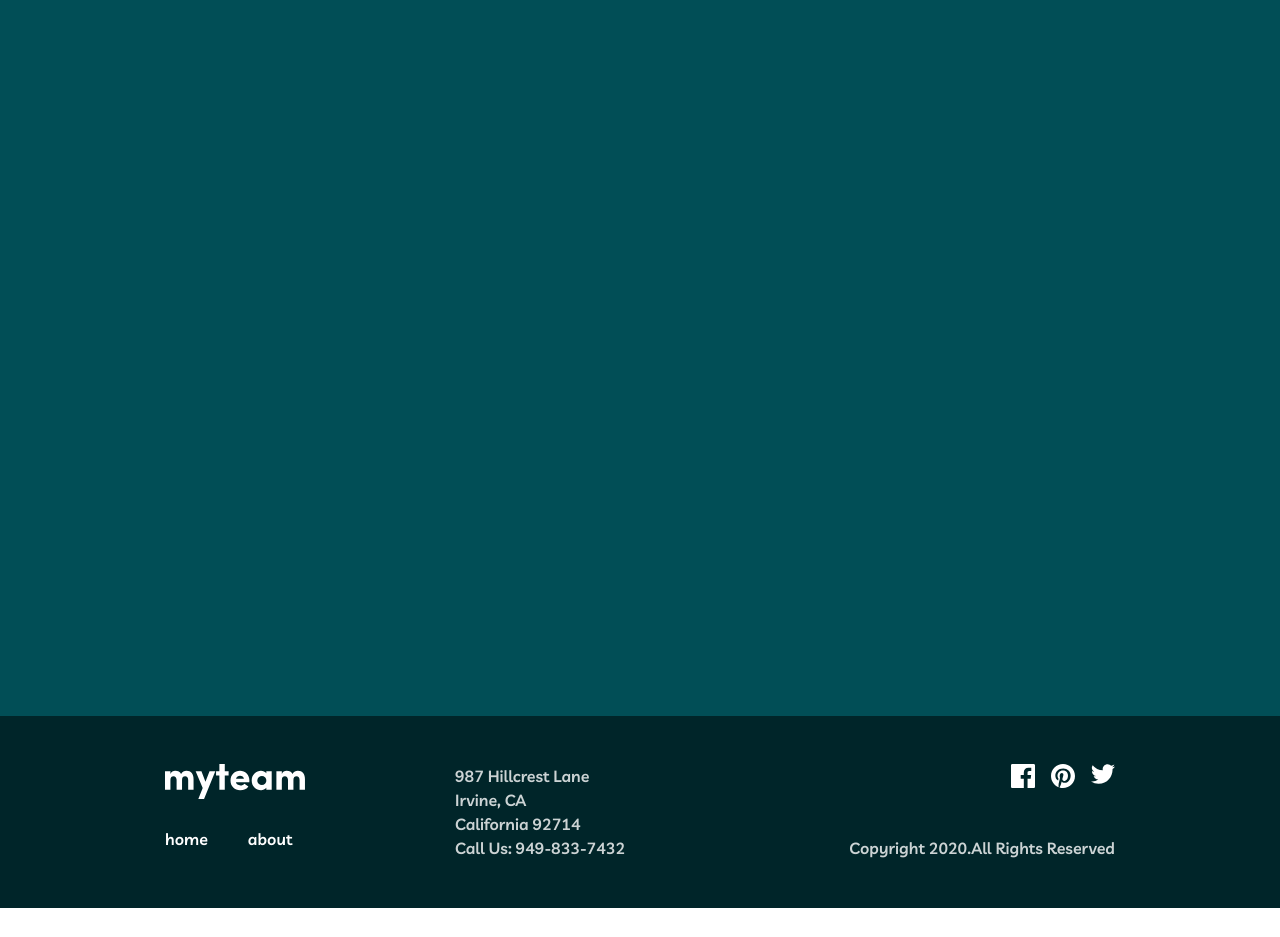
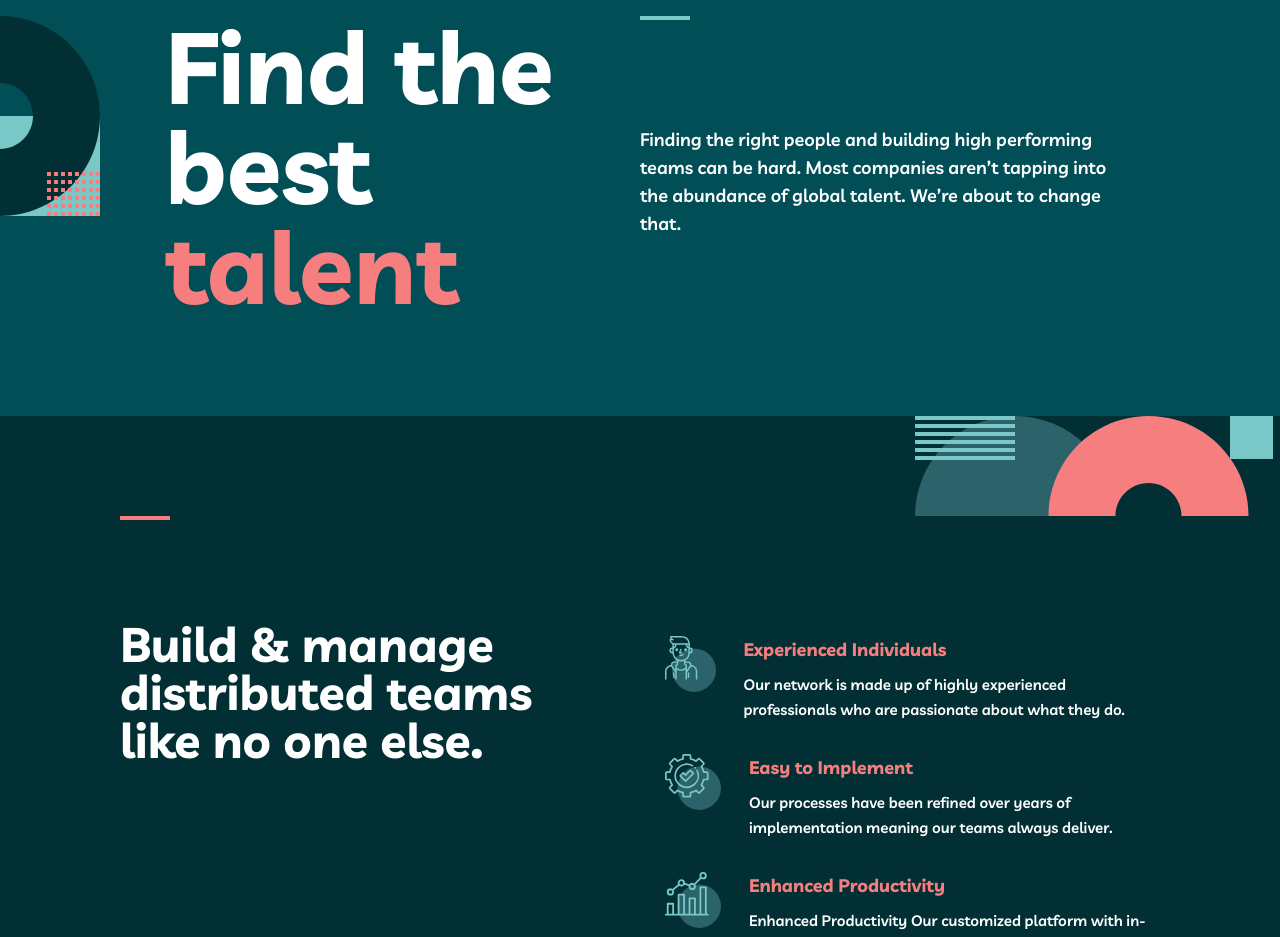
Before and after one commit to Sammy-ch/myteam-website, a Next.js app: page / in a window 1280 px wide. Shown: the part 300-1237 px from the top of the page. Before the commit the page ends 1208 px from the top, so only its background shows below. Built offline with nearby package versions, Linux system fonts and the light colour scheme.

Commit message:
Added Features component

```diff
--- /dev/null
+++ b/src/components/Home-Components/Features.jsx
@@ -0,0 +1,42 @@
+import personIcon from "../../../public/images/icons/icon-person.svg";
+import cogIcon from "../../../public/images/icons/icon-cog.svg";
+import chartIcon from "../../../public/images/icons/icon-chart.svg";
+import Image from "next/image";
+import bgPatternHome from "public/images/bg-home-about-contact/bg-pattern-home-3.svg";
+const FeatureDetails =({icon,title,body}) => {
+    return(
+        <>
+            <div className={"flex flex-row gap-7"}>
+                <Image src={icon} alt={"icon"} className={"h-[56px] w-[56px]"}/>
+                <div className={"flex flex-col gap-2"}>
+                    <span className={"light-coral h3"}>{title}</span>
+                    <p className={"body2 text-white"}>{body}</p>
+                </div>
+            </div>
+        </>
+    )
+}
+const Features = () => {
+    return (
+        <section className={"grid grid-cols-2 min-h-screen bg-[#012F34] gap-[50px] w-full px-[120px] py-[100px]"}>
+
+            <div className={"flex flex-col gap-[100px]"}>
+                <span className={"w-[50px] h-[4px] bg-[#F67E7E]"}></span>
+                <h2 className={"h2 text-white w-[420px]"}> Build & manage distributed teams like no one else.</h2>
+            </div>
+
+            <div className={"flex flex-col gap-8 relative top-[120px]"}>
+                <FeatureDetails title={"Experienced Individuals"} body={"Our network is made up of highly experienced professionals who are passionate about what they do."} icon={personIcon}/>
+                <FeatureDetails title={"Easy to Implement"} body={"Our processes have been refined over years of implementation meaning our teams always deliver."} icon={cogIcon}/>
+                <FeatureDetails title={"Enhanced Productivity"} body={"Enhanced Productivity  Our customized platform with in-built analytics helps you manage your distributed teams."} icon={chartIcon}/>
+                <div>
+                    <Image src={bgPatternHome} alt={"patternHome"} className={""}/>
+                </div>
+            </div>
+
+
+        </section>
+    )
+}
+
+export default Features;
--- /dev/null
+++ b/src/components/Home-Components/Hero.jsx
@@ -0,0 +1,25 @@
+import Image from "next/image";
+import ovalPattern from "../../../public/images/bg-home-about-contact/bg-pattern-home-1.svg";
+import ovalPattern2 from "../../../public/images/bg-home-about-contact/bg-pattern-home-2.svg";
+
+const Hero = () =>{
+    return (
+    <section className={"grid grid-cols-2 px-[165px] h-[500px] py-[100px]"}>
+        <h1 className={"h-large text-white"}>
+            Find the best <span className={"light-coral"}>talent</span>
+        </h1>
+        <div className={"flex flex-col gap-4"}>
+            <Image src={ovalPattern} alt={"pattern"} className={"absolute z-0 left-[-100px]"}/>
+            <div className={"w-[50px] h-[4px] bg-[#79C8C7]"}></div>
+            <p className={"body1 text-white relative top-[90px]"}>
+                Finding the right people and building high performing teams can
+                be hard. Most companies aren’t tapping into the abundance of global
+                talent. We’re about to change that.
+            </p>
+        </div>
+        <Image src={ovalPattern2} alt={"pattern2"} className={"relative z-0 top-[100px] left-[750px]"}/>
+    </section>
+    )
+}
+
+export default Hero;
--- a/src/components/Navbar.jsx
+++ b/src/components/Navbar.jsx
@@ -7,7 +7,7 @@ const Navbar = () => {
     return(
         <header className={'midnight-green w-full flex items-center justify-between gap-5 py-[73px] px-[165px] relative '}>
             <div>
-                <Image src={logo} alt={"my_logo"} className={"h-[40px] w-[210px] "}/>
+                <Image src={logo} alt={"my_logo"} className={"h-[35px] w-[210px] "}/>
             </div>
 
             <div className={"w-full fex text-white relative left-[50px]"}>
--- a/src/pages/index.js
+++ b/src/pages/index.js
@@ -1,6 +1,7 @@
-import Image from 'next/image';
-import Link from "next/link";
 import Head from "next/head";
+import Hero from "@/components/Home-Components/Hero";
+import Features from "@/components/Home-Components/Features";
+
 export default function Home() {
   return (
       <>
@@ -8,11 +9,9 @@ export default function Home() {
           <title>myteam - Home</title>
           <meta name={"my-team-website"} content={"Home"}/>
         </Head>
-              <main className={"midnight-green flex items-center w-full min-h-screen"}>
-
-
-
-
+          <main className={"midnight-green flex flex-col items-center w-full min-h-screen"}>
+            <Hero/>
+              <Features/>
         </main>
     </>
   )
```
